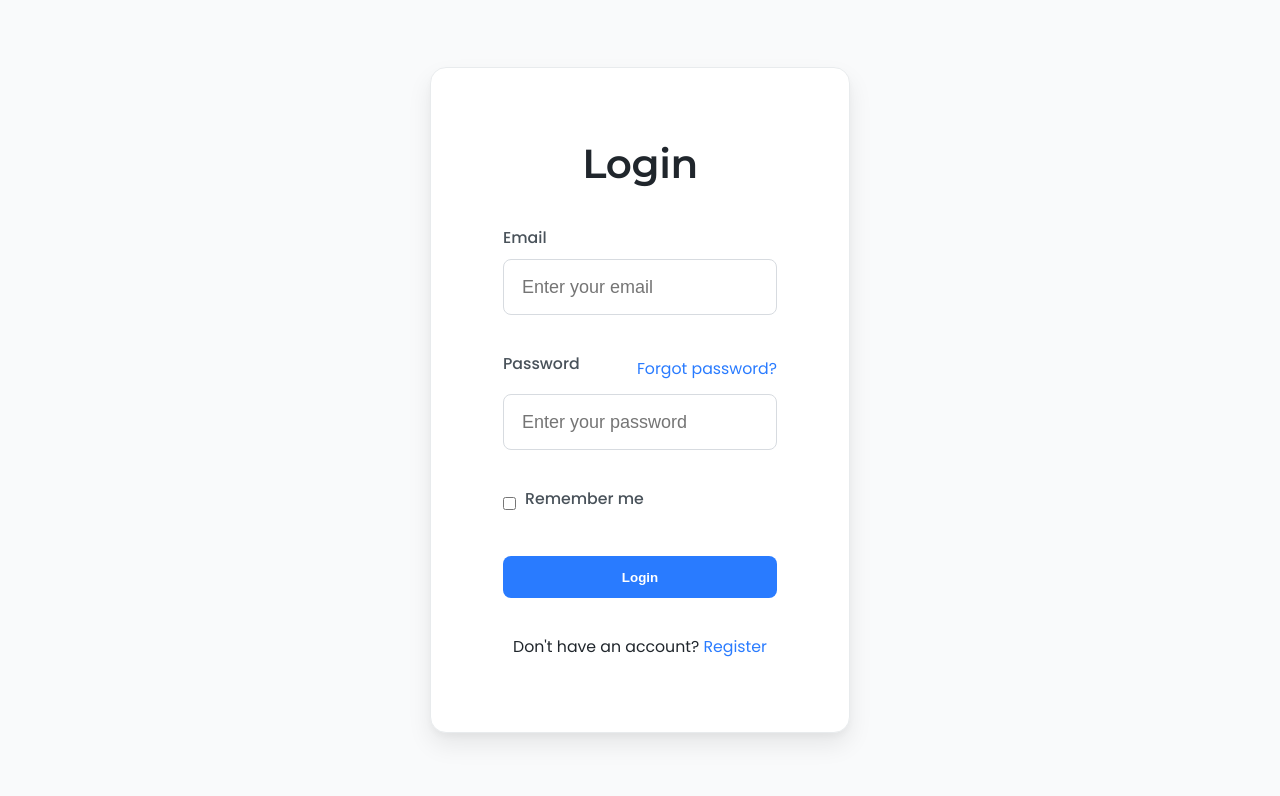
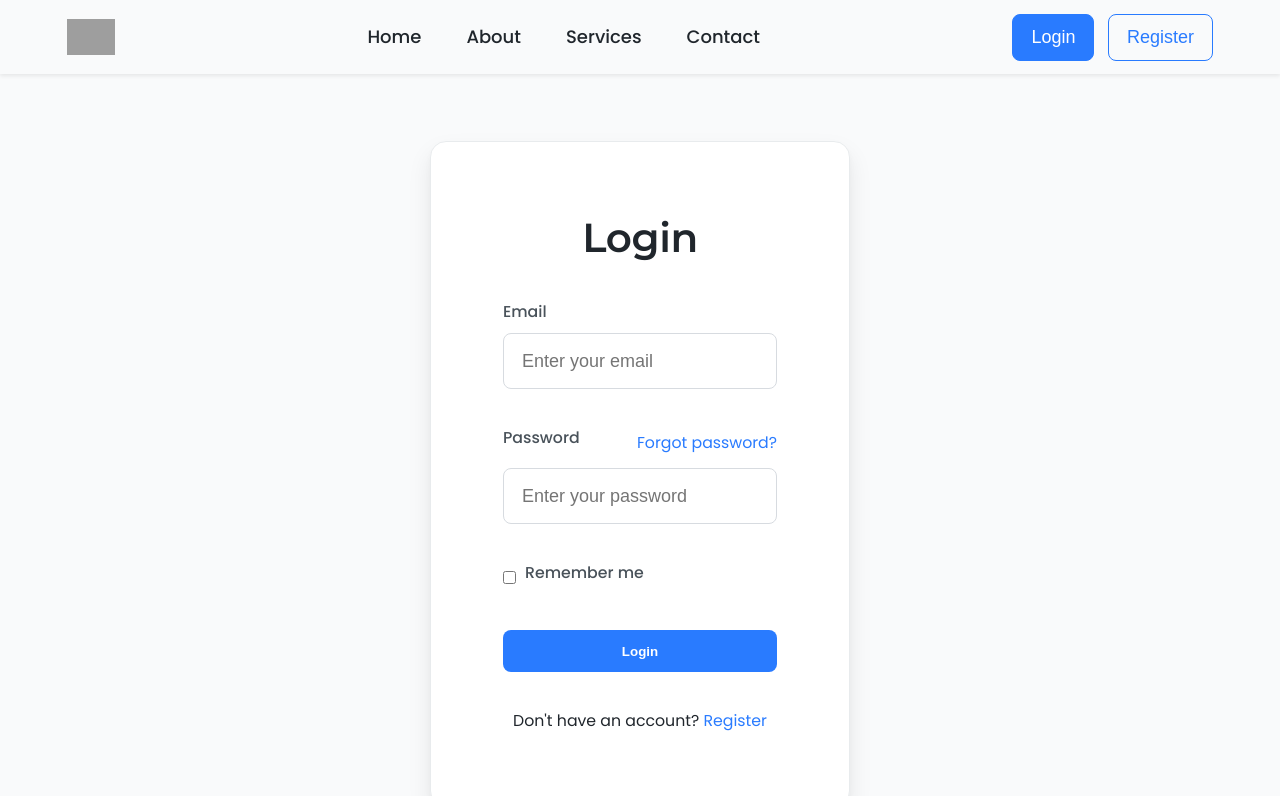
Before and after one commit to TEssarhir/Tracking-Import, an Angular app in the folder client/: page /login in a window 1280 px wide. Shown: the top 796 px of the page. Built offline with nearby package versions, Linux system fonts and the light colour scheme; grey boxes are pictures that could not be loaded.

Commit message:
Added a navbar cmponent

```diff
--- a/client/src/app/app.html
+++ b/client/src/app/app.html
@@ -1,3 +1,4 @@
+<app-navbar></app-navbar>
 <main class="app-main">
   <router-outlet></router-outlet>
 </main>
--- a/client/src/app/app.ts
+++ b/client/src/app/app.ts
@@ -1,11 +1,12 @@
 import { Component } from '@angular/core';
 import { RouterOutlet } from '@angular/router';
 import { Footer } from './components/footer/footer';
+import { Navbar } from './components/navbar/navbar';
 
 @Component({
   selector: 'app-root',
   standalone: true,
-  imports: [RouterOutlet, Footer],
+  imports: [RouterOutlet, Footer, Navbar],
   templateUrl: './app.html',
   styleUrl: './app.scss'
 })
--- /dev/null
+++ b/client/src/app/components/navbar/navbar.html
@@ -0,0 +1,20 @@
+<nav class="app-navbar">
+  <div class="navbar-container">
+    <div class="navbar-logo">
+      <a href="/"><img src="svg/logo.svg" alt="Logo"></a>
+    </div>
+    @if (currentRoute === "/" || "/login") {
+      <ul class="navbar-links">
+        <li><a routerLink="#">Home</a></li>
+        <li><a routerLink="#">About</a></li>
+        <li><a routerLink="#">Services</a></li>
+        <li><a routerLink="#">Contact</a></li>
+      </ul>
+    }
+    <div class="navbar-actions">
+      <button class="btn btn-primary" routerLink="/login">Login</button>
+      <button class="btn btn-secondary" routerLink="/register">Register</button>
+    </div>
+  </div>
+
+</nav>
--- /dev/null
+++ b/client/src/app/components/navbar/navbar.scss
@@ -0,0 +1,177 @@
+// Navbar main container
+.app-navbar {
+  width: 100%;
+  position: sticky;
+  top: 0;
+  z-index: 1000;
+  background-color: var(--neutral-50, white);
+  box-shadow: 0 2px 4px rgba(0, 0, 0, 0.08);
+  transition: all 0.3s ease;
+
+  // Glass effect variant (optional)
+  &.navbar-glass {
+    background-color: rgba(255, 255, 255, 0.8);
+    backdrop-filter: blur(10px);
+  }
+
+  // Dark variant (optional)
+  &.navbar-dark {
+    background-color: var(--neutral-900, #212529);
+
+    .navbar-links a, .navbar-logo a {
+      color: white;
+    }
+  }
+}
+
+// Inner container for positioning
+.navbar-container {
+  display: flex;
+  align-items: center;
+  justify-content: space-between;
+  padding: 0.75rem 1.5rem;
+  max-width: 1200px;
+  margin: 0 auto;
+  width: 100%;
+}
+
+// Logo section
+.navbar-logo {
+  display: flex;
+  align-items: center;
+
+  a {
+    display: flex;
+    text-decoration: none;
+
+    img {
+      height: 36px;
+      width: auto;
+    }
+  }
+}
+
+// Navigation links
+.navbar-links {
+  display: flex;
+  list-style: none;
+  margin: 0;
+  padding: 0;
+
+  li {
+    margin: 0 0.5rem;
+
+    a {
+      display: block;
+      padding: 0.5rem 0.75rem;
+      color: var(--text-primary, #333);
+      text-decoration: none;
+      font-weight: 500;
+      position: relative;
+      transition: color 0.2s ease;
+
+      &:hover {
+        color: var(--primary, #0d6efd);
+      }
+
+      // Animated underline effect
+      &::after {
+        content: '';
+        position: absolute;
+        bottom: 0;
+        left: 0;
+        width: 100%;
+        height: 2px;
+        background-color: var(--primary, #0d6efd);
+        transform: scaleX(0);
+        transition: transform 0.3s ease;
+        transform-origin: center;
+      }
+
+      &:hover::after,
+      &.active::after {
+        transform: scaleX(1);
+      }
+    }
+  }
+}
+
+// Action buttons area
+.navbar-actions {
+  display: flex;
+  gap: 0.75rem;
+
+  button {
+    padding: 0.5rem 1rem;
+    border-radius: var(--radius-md, 4px);
+    font-weight: 500;
+    transition: all 0.2s ease;
+    cursor: pointer;
+
+    &.btn-primary {
+      background-color: var(--primary, #0d6efd);
+      color: white;
+      border: 1px solid var(--primary, #0d6efd);
+
+      &:hover {
+        background-color: darken(#0d6efd, 10%);
+        transform: translateY(-1px);
+      }
+    }
+
+    &.btn-secondary {
+      background-color: transparent;
+      color: var(--primary, #0d6efd);
+      border: 1px solid var(--primary, #0d6efd);
+
+      &:hover {
+        background-color: rgba(13, 110, 253, 0.1);
+        transform: translateY(-1px);
+      }
+    }
+  }
+}
+
+// Responsive styles
+@media (max-width: 768px) {
+  .navbar-container {
+    flex-direction: column;
+    align-items: flex-start;
+  }
+
+  .navbar-logo {
+    margin-bottom: 1rem;
+    width: 100%;
+    justify-content: space-between;
+
+    &::after {
+      content: '☰';
+      font-size: 1.5rem;
+      cursor: pointer;
+    }
+  }
+
+  .navbar-links {
+    flex-direction: column;
+    width: 100%;
+    margin-bottom: 1rem;
+
+    li {
+      margin: 0;
+
+      a {
+        padding: 0.75rem 0;
+        border-bottom: 1px solid var(--divider, #e9ecef);
+      }
+    }
+  }
+
+  .navbar-actions {
+    width: 100%;
+    justify-content: center;
+
+    button {
+      flex: 1;
+    }
+  }
+}
--- /dev/null
+++ b/client/src/app/components/navbar/navbar.ts
@@ -0,0 +1,24 @@
+import { Component } from '@angular/core';
+import { CommonModule } from '@angular/common';
+import { Router, NavigationEnd } from '@angular/router';
+import { filter } from 'rxjs/operators';
+
+@Component({
+  selector: 'app-navbar',
+  standalone: true,
+  imports: [CommonModule],
+  templateUrl: './navbar.html',
+  styleUrls: ['./navbar.scss'] // corrected 'styleUrl' to 'styleUrls'
+})
+export class Navbar {
+  public currentRoute: string = '';
+
+  constructor(private router: Router) {
+    // this updates on every route change, including initial load
+    this.router.events
+      .pipe(filter(event => event instanceof NavigationEnd))
+      .subscribe((event: NavigationEnd) => {
+        this.currentRoute = event.urlAfterRedirects;
+      });
+  }
+}
```
